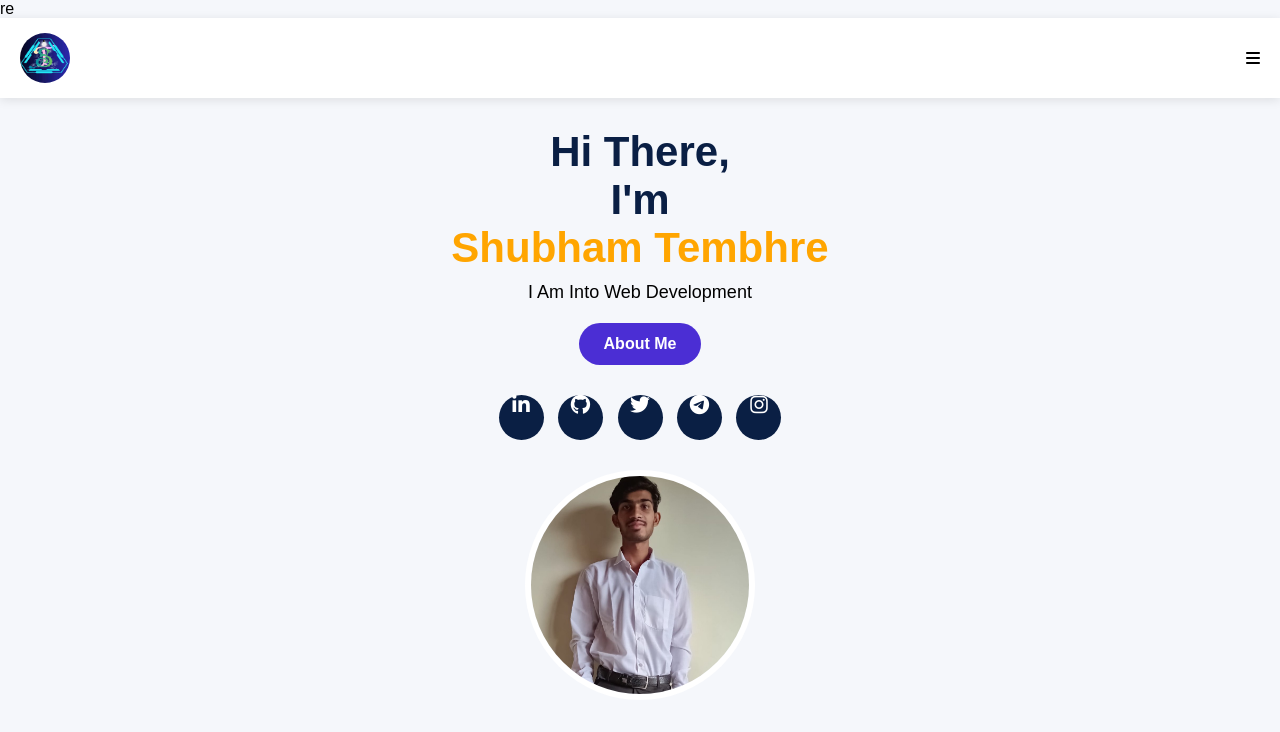
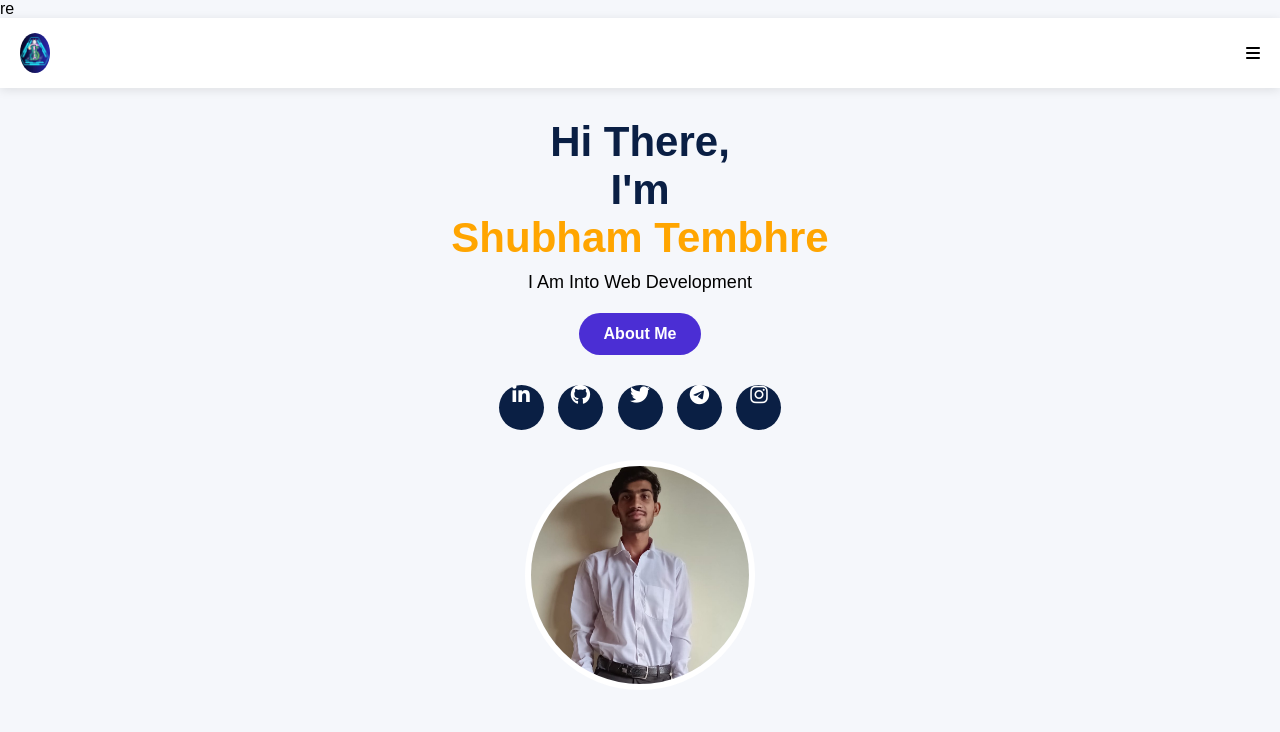
Before and after one commit to Shubhamtem2006/shubham-tembhre.github.io, a plain HTML site: page index.html in a window 1280 px wide. Drawn offline with Linux system fonts and the light colour scheme.

Commit message:
Update index.html

```diff
--- a/index.html
+++ b/index.html
@@ -93,8 +93,8 @@ header{
 
 header img{
     color:#0a1f44;
-     width:50px;
-    height:50px;
+     width:30px;
+    height:40px;
     border-radius:50%;
 }
 
```
